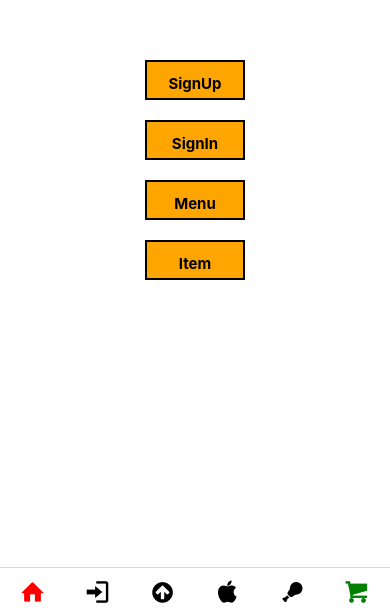
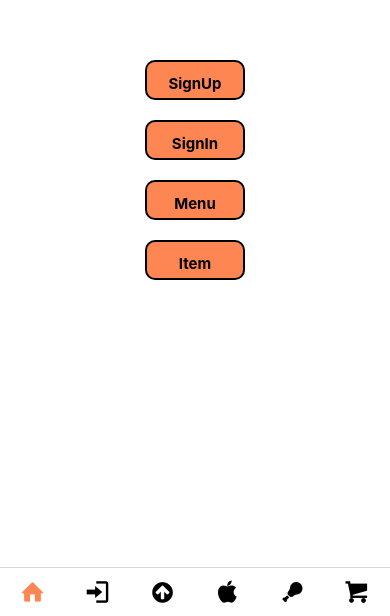
Before and after one commit to schenna217/kong-posh, a React Native app: screen /Home in a window 390 px wide. Shown: the part 228-844 px from the top of the page. Built offline with nearby package versions, Linux system fonts and the light colour scheme.

Commit message:
Made color and Ui changes

```diff
--- a/App.js
+++ b/App.js
@@ -9,6 +9,7 @@ import SignUp from './screens/SignUp'
 import Cart from './screens/Cart'
 import Item from './screens/Item'
 import Menu from './screens/Menu';
+import colors from './config/colors';
 
 const {Navigator, Screen} = createBottomTabNavigator();
 
@@ -21,7 +22,7 @@ export default function App() {
           screenOptions={
             ({ route }) => ({
               tabBarIcon: ({ focused, }) => {
-                let c = focused ? 'red' : 'green';
+                let c = focused ? colors.primary: "black";
                 let rn = route.name
 
                 if (rn == "Home") {
@@ -29,13 +30,13 @@ export default function App() {
                 } else if (rn == "Cart") {
                   return <Entypo name="shopping-cart" size={24} color={c} />
                 } else if (rn == "SignUp") {
-                  return <FontAwesome name="arrow-circle-up" size={24} color="black" />
+                  return <FontAwesome name="arrow-circle-up" size={24} color={c} />
                 } else if (rn == "SignIn") {
-                  return <Entypo name="login" size={24} color="black" />
+                  return <Entypo name="login" size={24} color={c} />
                 } else if (rn == "Menu") {
-                  return <FontAwesome name="apple" size={24} color="black" />
+                  return <FontAwesome name="apple" size={24} color={c} />
                 } else if (rn == "Item") {
-                  return <MaterialCommunityIcons name="food-drumstick" size={24} color="black" />
+                  return <MaterialCommunityIcons name="food-drumstick" size={24} color={c} />
                 }
               },
               tabBarShowLabel: false,
--- a/components/Button.js
+++ b/components/Button.js
@@ -1,11 +1,12 @@
 import React from "react";
 import { TouchableHighlight, Text, StyleSheet} from 'react-native'
+import colors from "../config/colors";
 
-function Button({title, onPress, backgroundColor}) {
+function Button({title, onPress, }) {
   return (
     <TouchableHighlight
       onPress={onPress}
-      style={[styles.button, {backgroundColor: backgroundColor}]}>
+      style={[styles.button, {backgroundColor: colors.primary}]}>
       <Text style={styles.text}>{title}</Text>
       </TouchableHighlight>
   );
@@ -21,6 +22,8 @@ const styles = StyleSheet.create({
     alignItems: 'center',
     justifyContent: 'flex-end',
     borderWidth: 2,
+    backgroundColor: colors.primary,
+    borderRadius: 10,
   },
   text: {
       fontWeight: 'bold',
--- /dev/null
+++ b/config/colors.js
@@ -0,0 +1,4 @@
+export default {
+    primary: "#FD8653",
+
+}
--- a/package.json
+++ b/package.json
@@ -16,8 +16,8 @@
     "expo": "~48.0.6",
     "expo-status-bar": "~1.4.4",
     "react": "18.2.0",
-    "react-native": "0.71.4",
-    "react-native-paper": "^5.5.2",
+    "react-native": "0.71.6",
+    "react-native-paper": "^5.6.0",
     "react-native-safe-area-context": "^4.5.0",
     "react-native-vector-icons": "^9.2.0"
   },
--- a/screens/Home.js
+++ b/screens/Home.js
@@ -13,7 +13,7 @@ export default function Home({navigation}) {
         <Button
             title = 'SignUp'
             onPress={() => navigation.navigate(SignUp)}
-            backgroundColor="orange"
+            //backgroundColor="orange"
         />
         <Button
             title = 'SignIn'
--- a/screens/Menu.js
+++ b/screens/Menu.js
@@ -10,7 +10,6 @@ export default function Menu(){
             <Button
             title = 'Menu'
             //onPress={() => navigation.navigate('SignIn')}
-            backgroundColor="orange"
         />
         </SafeAreaView>
     );
```
Also changed, not shown: 1 other file (tests, documents, lock files or other folders).
